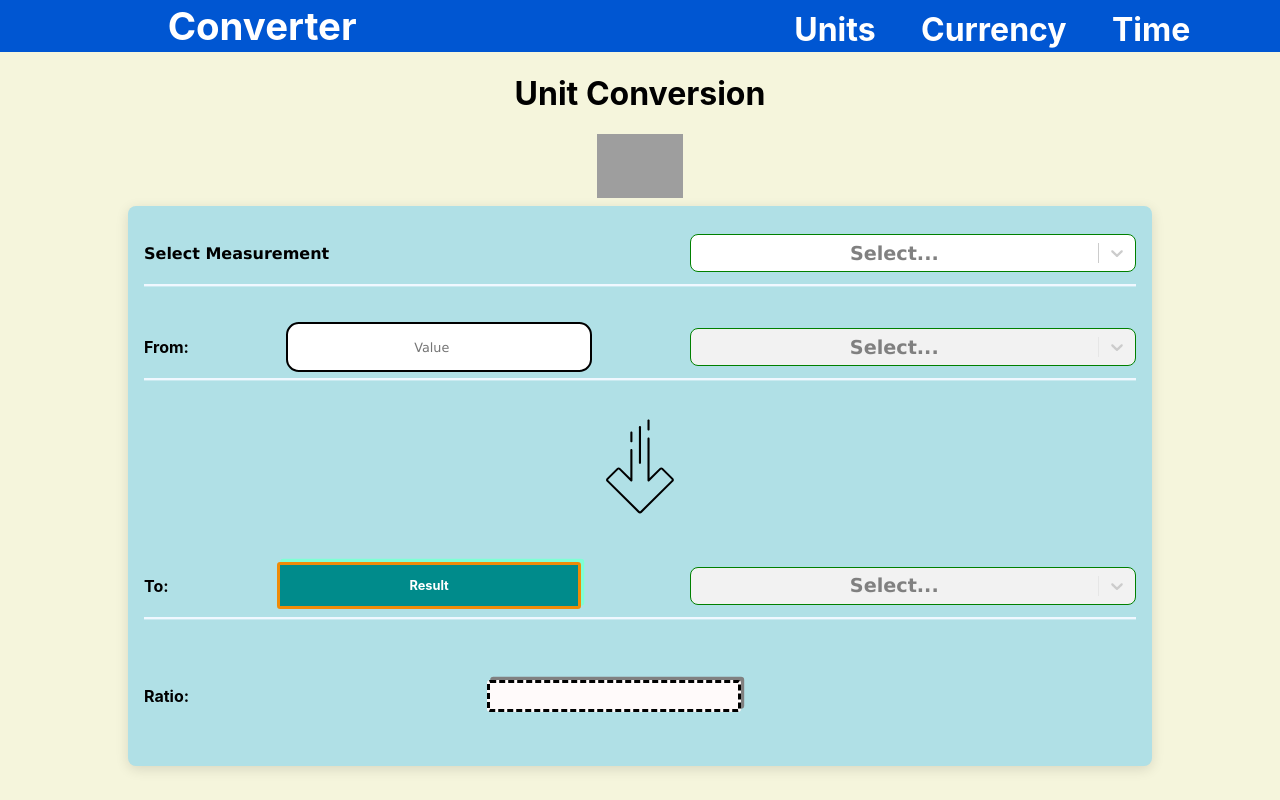
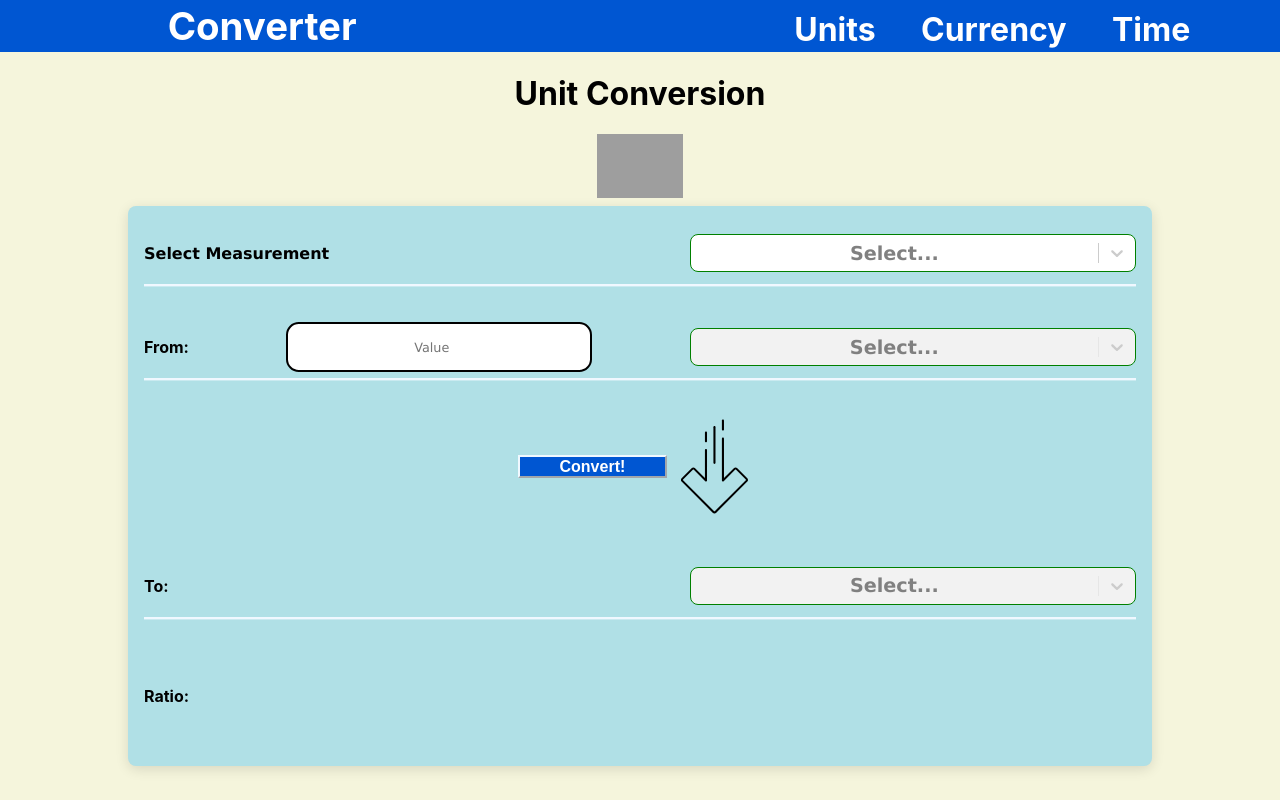
Before and after one commit to haytham918/converter-react, a React (Create React App) app: page / in a window 1280 px wide. Built offline with nearby package versions, Linux system fonts and the light colour scheme; grey boxes are pictures that could not be loaded.

Commit message:
Finish up Units

```diff
--- a/src/pages/Units.css
+++ b/src/pages/Units.css
@@ -151,3 +151,13 @@
   background-color: snow;
   box-shadow: 0.2rem -0.2rem grey;
 }
+
+.convert-button {
+  width: 15%;
+  height: 20%;
+  background-color: #0056D2;
+  color: white;
+  border-color: aliceblue;
+  font-size: 100%;
+  font-weight: bold;
+}
--- a/src/pages/Units.js
+++ b/src/pages/Units.js
@@ -1,13 +1,13 @@
 import { useState } from "react";
 import Select from "react-select";
-import arrow from '../arrow.svg'
+import arrow from "../arrow.svg";
 import "./Units.css";
 const Length = [
   { label: "Nanometer", value: 1 },
   { label: "Micrometer", value: 1000 },
   { label: "Millimeter", value: 1000000 },
   { label: "Centimeter", value: 10e7 },
-  { label: "Meter", vaue: 10e9 },
+  { label: "Meter", value: 10e9 },
   { label: "Kilometer", value: 10e12 },
   { label: "Inch", value: 2.54 * 10e7 },
   { label: "Foot", value: 3.048 * 10e8 },
@@ -186,46 +186,44 @@ const units_kind = [
 ];
 
 const Units = () => {
-  const converter = (the_dictionary, value_before, before, after) => {
+  const converter = (before_label, before_value, after_label, after_value) => {
     let formula, value_after, conversion;
-    if (before === "Liter per 100 kilometers") {
-      formula = `${282.481 / the_dictionary[after]}/x`;
-      value_after =
-        the_dictionary[before] / the_dictionary[after] / value_before;
+    if (before_label === "Liter per 100 kilometers") {
+      formula = `${282.481 / after_value}/x`;
+      value_after = before_value / after_value / value_before;
       conversion = { formula: formula, value_after: value_after };
-    } else if (after === "Liter per 100 kilometers") {
-      formula = `${282.481 / the_dictionary[before]}/x`;
-      value_after =
-        the_dictionary[after] / the_dictionary[before] / value_before;
+    } else if (after_label === "Liter per 100 kilometers") {
+      formula = `${282.481 / before_value}/x`;
+      value_after = after_value / before_value / value_before;
       conversion = { formula: formula, value_after: value_after };
     } else {
-      formula = the_dictionary[before] / the_dictionary[after];
+      formula = before_value / after_value;
       value_after = formula * value_before;
       conversion = { formula: formula, value_after: value_after };
     }
     return conversion;
   };
 
-  const temperature = (value_before, before, after) => {
+  const temperature = (before_label, after_label) => {
     let formula, value_after, conversion;
-    if (before === "Celsius") {
-      if (after === "Kelvin") {
+    if (before_label === "Celsius") {
+      if (after_label === "Kelvin") {
         formula = "x + 273.15";
         value_after = value_before + 273.15;
       } else {
         formula = "x*(1.8) + 32";
         value_after = value_before * 1.8 + 32;
       }
-    } else if (before === "Kelvin") {
-      if (after === "Celsius") {
+    } else if (before_label === "Kelvin") {
+      if (after_label === "Celsius") {
         formula = "x - 273.15";
         value_after = value_before - 273.15;
       } else {
         formula = "(x-273.15) * (1.8) + 32";
         value_after = (value_before - 273.15) * 1.8 + 32;
       }
-    } else if (before === "Fahrenheit") {
-      if (after === "Celsius") {
+    } else if (before_label === "Fahrenheit") {
+      if (after_label === "Celsius") {
         formula = "(x-32) * 5/9 ";
         value_after = ((value_before - 32) * 5) / 9;
       } else {
@@ -249,28 +247,68 @@ const Units = () => {
 
   const [ratio, setRatio] = useState(null);
 
-
   const kindHandler = (e) => {
+    setEnterValue("");
+    setAfterValue(null);
     setBefore(null);
     setAfter(null);
     setKind(e.value);
   };
 
-  const inputHandler = (value) => {
-    if(value < 0 && kind !== Temperature){
+  const orinHandler = (e) => {
+    setAfterValue(null);
+    setBefore(e);
+  };
+
+  const aftHandler = (e) => {
+    setAfterValue(null);
+    setAfter(e);
+  };
+
+  const message = () => {
     alert("Negative Number Makes No Sense Here!!!");
+  };
+
+  const pickBoth = () => {
+    alert("Make Sure You Picked Both Units!!!");
+  };
+
+  const inputHandler = (e) => {
+    setEnterValue(e.target.value);
+  };
+
+  const clickHandler = () => {
+    if (value_before < 0 && kind !== Temperature) {
+      message();
+    } else {
+      if (before && after) {
+        let conversion;
+        if (kind !== Temperature) {
+          conversion = converter(
+            before.label,
+            before.value,
+            after.label,
+            after.value
+          );
+        } else {
+          conversion = temperature(before.label, after.label);
         }
-    else{
-      setEnterValue(value);
+        setRatio(conversion.formula);
+        setAfterValue(conversion.value_after);
+      } else {
+        pickBoth();
       }
     }
-
-
+  };
 
   return (
     <>
       <h1 className="header">Unit Conversion</h1>
-      <img src="https://www.seekpng.com/png/detail/61-610271_png-file-pencil-ruler-svg.png" alt="Png File - Pencil Ruler Svg@seekpng.com" className="ruler-img"></img>
+      <img
+        src="https://www.seekpng.com/png/detail/61-610271_png-file-pencil-ruler-svg.png"
+        alt="Png File - Pencil Ruler Svg@seekpng.com"
+        className="ruler-img"
+      ></img>
 
       <div className="unit-container">
         <div className="kind-container">
@@ -280,37 +318,43 @@ const Units = () => {
               options={units_kind}
               onChange={kindHandler}
               styles={{
-                control: (baseStyles, state) => ({
+                control: (baseStyles) => ({
                   ...baseStyles,
                   borderColor: "green",
                   borderRadius: "0.5rem",
                   fontSize: "120%",
                   textAlign: "center",
-                  fontWeight: 'bold',
+                  fontWeight: "bold",
                   fontFamily: "Verdana",
                 }),
               }}
             />
           </div>
         </div>
-        <div className = 'original-container'>
+        <div className="original-container">
           <h4>From: </h4>
 
-          <input  className='value-enter' placeholder="Value" type="number" onChange={inputHandler}/>
+          <input
+            className="value-enter"
+            placeholder="Value"
+            type="number"
+            value={value_before}
+            onChange={inputHandler}
+          />
           <div className="kind-dropdown">
             <Select
               options={kind}
               isDisabled={kind === null}
               value={before}
-              onChange={setBefore}
+              onChange={orinHandler}
               styles={{
-                control: (baseStyles, state) => ({
+                control: (baseStyles) => ({
                   ...baseStyles,
                   borderColor: "green",
                   borderRadius: "0.5rem",
                   fontSize: "120%",
                   textAlign: "center",
-                  fontWeight: 'bold',
+                  fontWeight: "bold",
                   fontFamily: "Verdana",
                 }),
               }}
@@ -318,29 +362,33 @@ const Units = () => {
           </div>
         </div>
         <div className="arrow-container">
-        <img src={arrow} alt='Arrow' className='arrow'/>
+          <button onClick={clickHandler} className="convert-button">
+            Convert!
+          </button>
+          <img src={arrow} alt="Arrow" className="arrow" />
         </div>
-
 
         <div className="to-container">
           <h4>To: </h4>
-          <div className = 'result-container'>
-            <p className = 'result-text'>{after === null ? 'Result' : value_after}</p>
+          {value_after === null ? null : (
+            <div className="result-container">
+              <p className="result-text">{value_after}</p>
             </div>
+          )}
           <div className="kind-dropdown">
             <Select
               options={kind}
               isDisabled={kind === null}
               value={after}
-              onChange={setAfter}
+              onChange={aftHandler}
               styles={{
-                control: (baseStyles, state) => ({
+                control: (baseStyles) => ({
                   ...baseStyles,
                   borderColor: "green",
                   borderRadius: "0.5rem",
                   fontSize: "120%",
                   textAlign: "center",
-                  fontWeight: 'bold',
+                  fontWeight: "bold",
                   fontFamily: "Verdana",
                 }),
               }}
@@ -348,11 +396,13 @@ const Units = () => {
           </div>
         </div>
 
-        <div className='ratio-container'>
+        <div className="ratio-container">
           <h4>Ratio: </h4>
+          {after === null || value_after === null ? null : (
             <div className="formula-container">
-          <p className = 'formula-text'>{ratio}</p>
+              <p className="formula-text">{ratio}</p>
             </div>
+          )}
         </div>
       </div>
     </>
```
Lines whose indentation alone changed are shown as unchanged.
